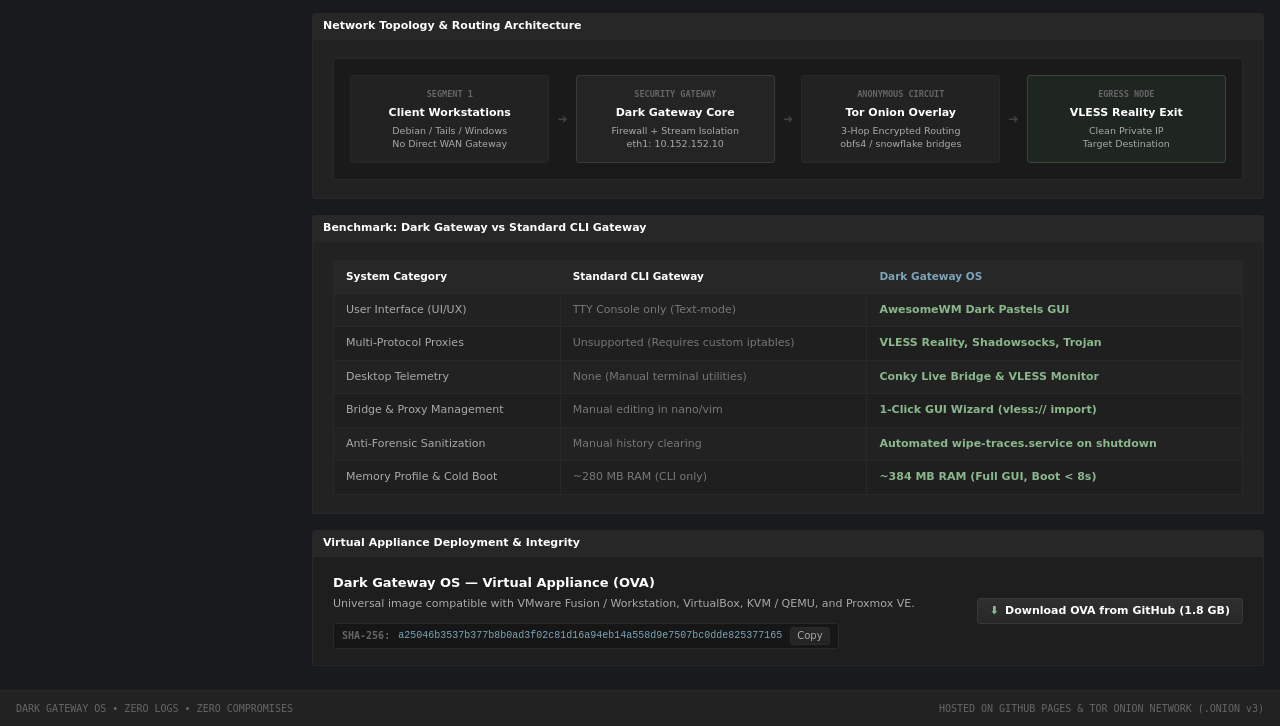
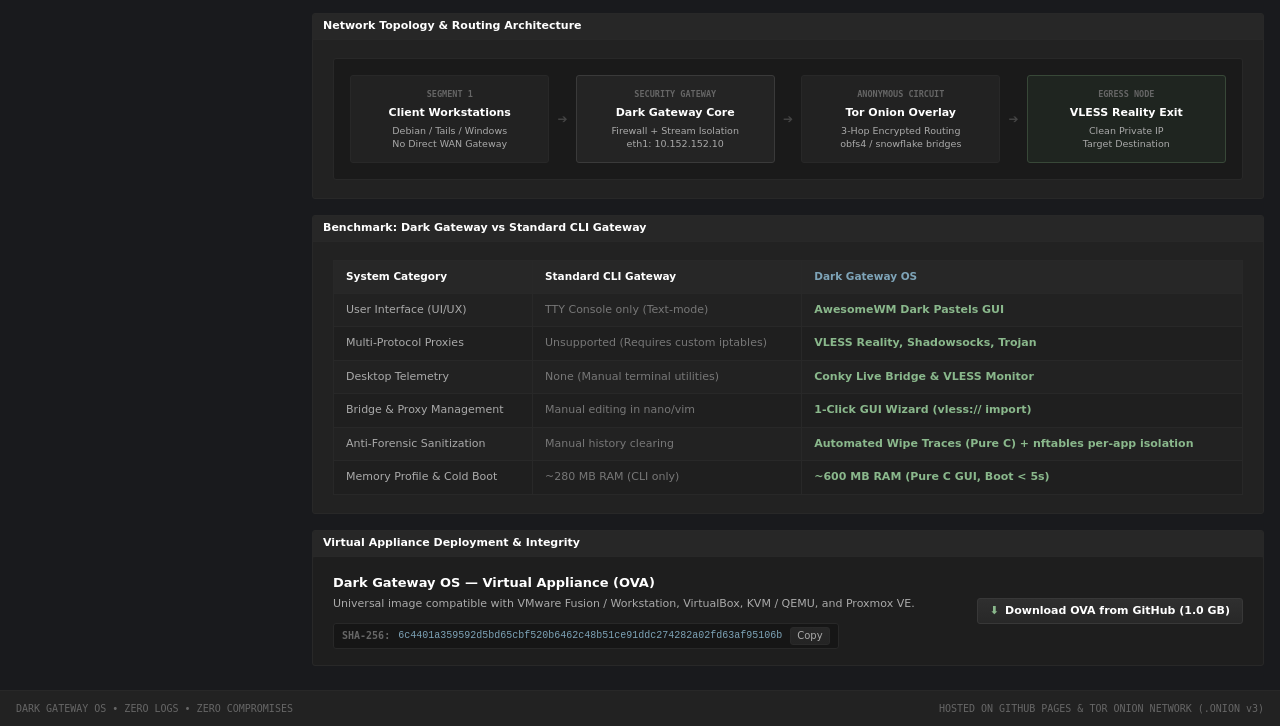
Before and after one commit to fundukovaantonina62-art/dark-gateway-os, a plain HTML site: page index.html in a window 1280 px wide. Shown: the part 930-1656 px from the top of the page. Drawn offline with Linux system fonts and the light colour scheme.

Commit message:
release: update download link, SHA-256 checksum and specifications for v1.0.0-alpha

```diff
--- a/index.html
+++ b/index.html
@@ -14,7 +14,7 @@
             <div class="system-logo">
                 <span class="logo-glyph">◈</span>
                 <span class="logo-title">Dark Gateway</span>
-                <span class="version-tag">v2.4 LTS</span>
+                <span class="version-tag">v1.0 Alpha</span>
             </div>
             <nav class="system-nav">
                 <a href="#overview" class="nav-item active">Overview</a>
@@ -260,12 +260,12 @@
                             <tr>
                                 <td>Anti-Forensic Sanitization</td>
                                 <td class="td-muted">Manual history clearing</td>
-                                <td class="td-accent">Automated wipe-traces.service on shutdown</td>
+                                <td class="td-accent">Automated Wipe Traces (Pure C) + nftables per-app isolation</td>
                             </tr>
                             <tr>
                                 <td>Memory Profile & Cold Boot</td>
                                 <td class="td-muted">~280 MB RAM (CLI only)</td>
-                                <td class="td-accent">~384 MB RAM (Full GUI, Boot &lt; 8s)</td>
+                                <td class="td-accent">~600 MB RAM (Pure C GUI, Boot &lt; 5s)</td>
                             </tr>
                         </tbody>
                     </table>
@@ -284,13 +284,13 @@
 
                         <div class="hash-field">
                             <span class="hash-type">SHA-256:</span>
-                            <code class="hash-string" id="file-hash">a25046b3537b377b8b0ad3f02c81d16a94eb14a558d9e7507bc0dde825377165</code>
+                            <code class="hash-string" id="file-hash">6c4401a359592d5bd65cbf520b6462c48b51ce91ddc274282a02fd63af95106b</code>
                             <button class="btn btn-mini" onclick="copyHash()">Copy</button>
                         </div>
                     </div>
                     <div class="download-buttons">
-                        <a href="https://github.com/fundukovaantonina62-art/dark-gateway-os/releases/download/v2.4.0/Dark_Gateway.ova" class="btn btn-primary" id="btn-download-release">
-                            <span class="btn-bullet">⬇</span> Download OVA from GitHub (1.8 GB)
+                        <a href="https://github.com/fundukovaantonina62-art/dark-gateway-os/releases/download/v1.0.0-alpha/Dark_Gateway_OS.ova" class="btn btn-primary" id="btn-download-release">
+                            <span class="btn-bullet">⬇</span> Download OVA from GitHub (1.0 GB)
                         </a>
                     </div>
                 </div>
```
